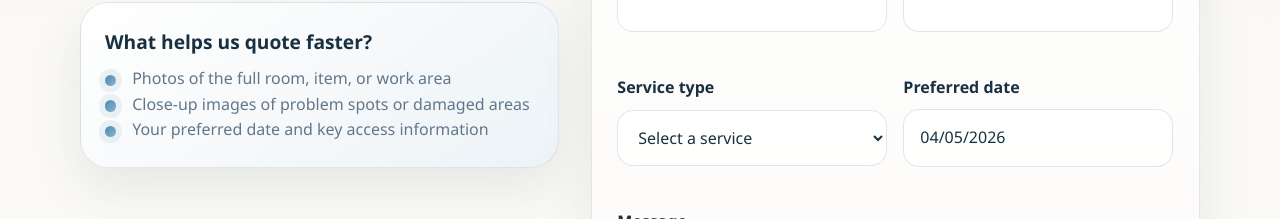
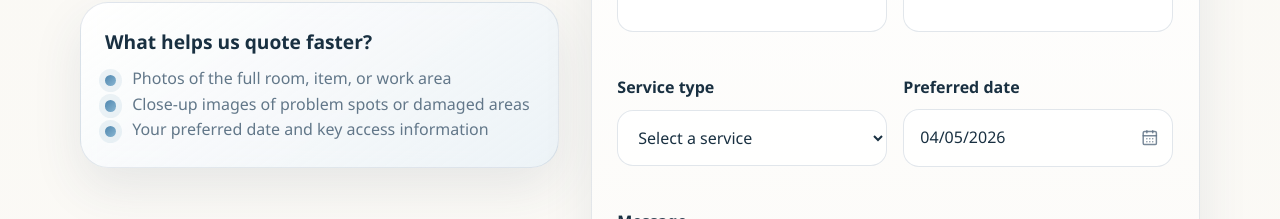
Before and after one commit to samuel4516/CleanX, a Next.js app: page / in a window 1280 px wide. Shown: the part 4780-4999 px from the top of the page. Built offline with nearby package versions, Linux system fonts and the light colour scheme.

Commit message:
feat: add CalendarDays icon to CalendarDemo and update styles for input control

```diff
--- a/app/components/calendar-demo.tsx
+++ b/app/components/calendar-demo.tsx
@@ -1,6 +1,7 @@
 "use client";
 
 import { useEffect, useMemo, useRef, useState } from "react";
+import { CalendarDays } from "lucide-react";
 
 import { Calendar } from "@/components/ui/calendar";
 
@@ -74,6 +75,7 @@ const CalendarDemo = ({
 
   return (
     <div className="calendar-popover" ref={popoverRef}>
+      <CalendarDays className="calendar-input-icon" aria-hidden="true" />
       <input
         type="text"
         readOnly
--- a/app/globals.css
+++ b/app/globals.css
@@ -833,9 +833,21 @@ textarea {
   position: relative;
 }
 
+.calendar-input-icon {
+  position: absolute;
+  right: 0.9rem;
+  top: 50%;
+  width: 1.1rem;
+  height: 1.1rem;
+  color: rgba(99, 118, 137, 0.86);
+  transform: translateY(-50%);
+  pointer-events: none;
+  z-index: 1;
+}
+
 .calendar-input-control {
   width: 100%;
-  padding: 0.95rem 1rem;
+  padding: 0.95rem 2.75rem 0.95rem 1rem;
   border-radius: 16px;
   border: 1px solid rgba(113, 134, 158, 0.2);
   background: rgba(255, 255, 255, 0.86);
--- a/package.json
+++ b/package.json
@@ -10,6 +10,7 @@
   },
   "dependencies": {
     "googleapis": "^171.4.0",
+    "lucide-react": "^1.7.0",
     "next": "^15.0.0",
     "react": "^19.0.0",
     "react-dom": "^19.0.0",
```
Also changed, not shown: 1 other file (tests, documents, lock files or other folders).
